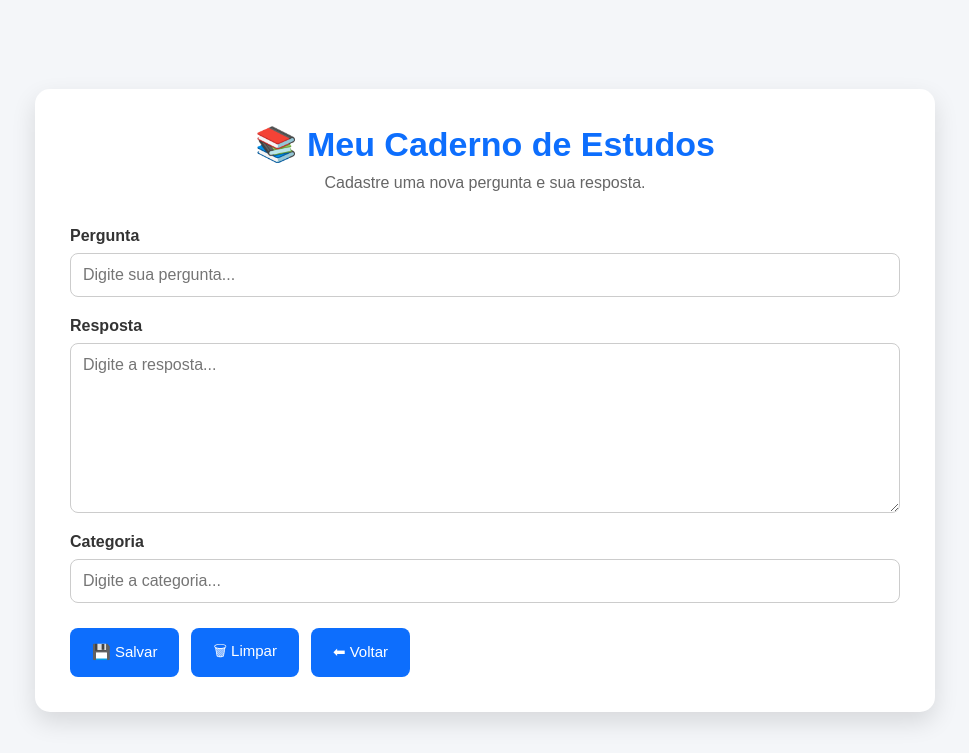
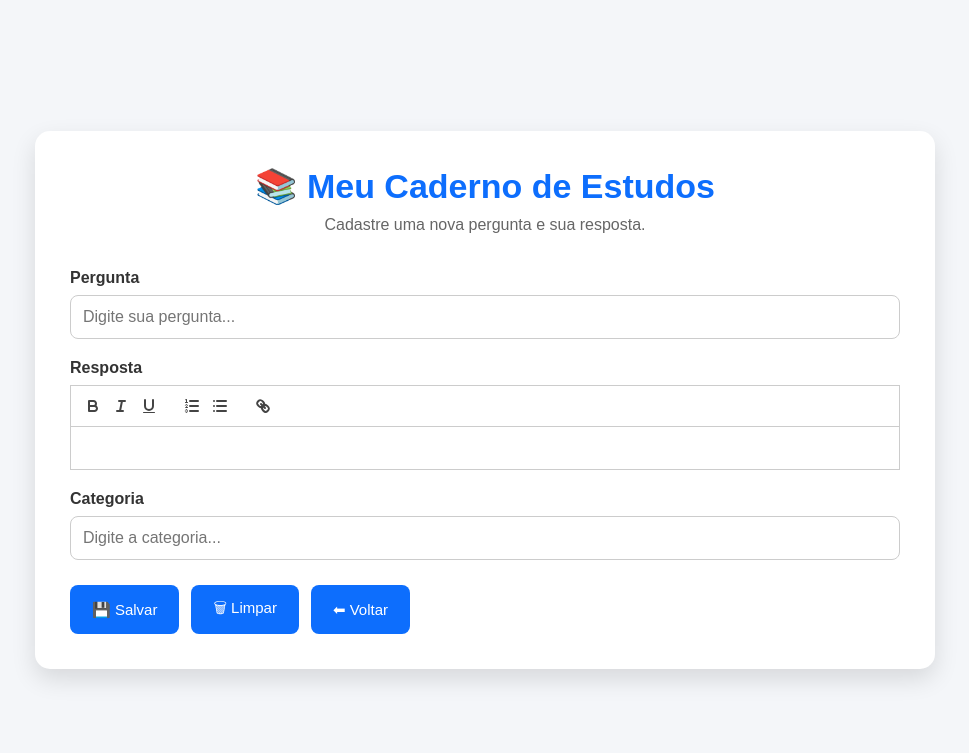
Before and after one commit to vinipedro629/Nova-pasta--2-, a PHP site: page /cadastro.php in a window 1280 px wide. Shown: the top 753 px of the page, without its empty margins (155-1124 px from the left). Run offline with PHP 8.4, Linux system fonts and the light colour scheme; data comes from the database, SQL or seed files in the repository; some libraries are stand-ins or nearby versions.

Commit message:
feat: substituir editor de texto TinyMCE por Quill e ajustar manipulação de resposta

```diff
--- a/cadastro.php
+++ b/cadastro.php
@@ -6,6 +6,7 @@
     <meta name="viewport" content="width=device-width, initial-scale=1.0">
     <title>Cadastrar Pergunta | Meu Caderno de Estudos</title>
 
+    <link rel="stylesheet" href="https://cdn.quilljs.com/1.3.6/quill.snow.css">
     <link rel="stylesheet" href="css/style.css">
 </head>
 
@@ -40,12 +41,8 @@
 
                 <label for="resposta">Resposta</label>
 
-                <textarea
-                    id="resposta"
-                    name="resposta"
-                    rows="8"
-                    placeholder="Digite a resposta..."
-                    required></textarea>
+                <div id="editor" class="editor"></div>
+                <textarea id="resposta" name="resposta" hidden></textarea>
 
             </div>
 
@@ -82,16 +79,17 @@
 
     </div>
 
-    <script src="https://cdn.tiny.cloud/1/4fhqogrwifkjirqea2qpnlyed5zulzivoyx9x87dsy7nuukj/tinymce/6/tinymce.min.js" referrerpolicy="origin"></script>
+    <script src="https://cdn.quilljs.com/1.3.6/quill.min.js"></script>
     <script>
-        tinymce.init({
-            selector: '#resposta',
-            height: 320,
-            menubar: false,
-            plugins: 'lists link',
-            toolbar: 'undo redo | bold italic underline | bullist numlist | link',
-            branding: false,
-            content_style: 'body { font-family: Arial, Helvetica, sans-serif; font-size: 14px; }'
+        window.quillEditor = new Quill('#editor', {
+            theme: 'snow',
+            modules: {
+                toolbar: [
+                    ['bold', 'italic', 'underline'],
+                    [{ 'list': 'ordered' }, { 'list': 'bullet' }],
+                    ['link']
+                ]
+            }
         });
     </script>
     <script src="js/script.js"></script>
--- a/js/script.js
+++ b/js/script.js
@@ -15,6 +15,8 @@ document.addEventListener("DOMContentLoaded", () => {
     const formulario = document.getElementById("formPergunta");
     const btnPesquisar = document.getElementById("btnPesquisar");
     const resultado = document.getElementById("resultadoPesquisa");
+    const respostaTextarea = document.getElementById("resposta");
+    const quillEditor = window.quillEditor || null;
 
     const nivelEl = document.getElementById('nivel');
     const xpEl = document.getElementById('xp');
@@ -61,14 +63,17 @@ document.addEventListener("DOMContentLoaded", () => {
         formulario.addEventListener("submit", async function (e) {
             e.preventDefault();
             const pergunta = document.getElementById("pergunta").value.trim();
-            const resposta = document.getElementById("resposta").value.trim();
             const categoria = document.getElementById("categoria").value.trim();
+            let resposta = '';
+            if (quillEditor) {
+                resposta = quillEditor.getText().trim();
+                respostaTextarea.value = quillEditor.root.innerHTML;
+            } else {
+                resposta = document.getElementById("resposta").value.trim();
+            }
             if (!pergunta || !resposta || !categoria) {
                 alert('Preencha todos os campos.');
                 return;
-            }
-            if (window.tinymce) {
-                tinymce.triggerSave();
             }
             const formData = new FormData(formulario);
             try {
--- a/php/pesquisar.php
+++ b/php/pesquisar.php
@@ -55,7 +55,7 @@ if ($resultado->num_rows == 0) {
 
             <div class='resposta-oculta' style='display:none;'>
                 <h2>Resposta</h2>
-                <p>{$resposta}</p>
+                <div class='resposta-conteudo'>{$resposta}</div>
             </div>
 
             <span class='categoria'>
```
Also changed, not shown: 1 other file.
